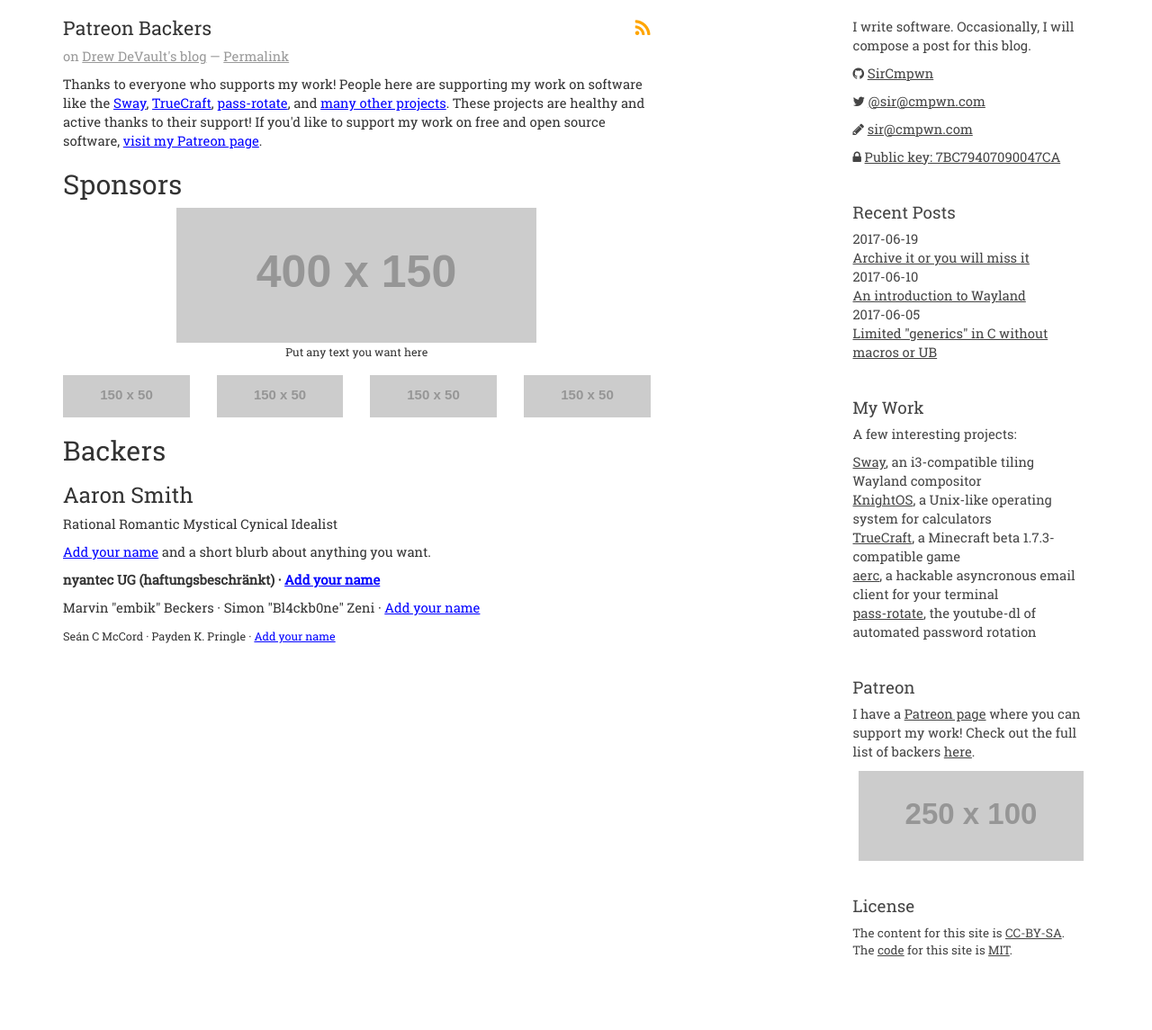
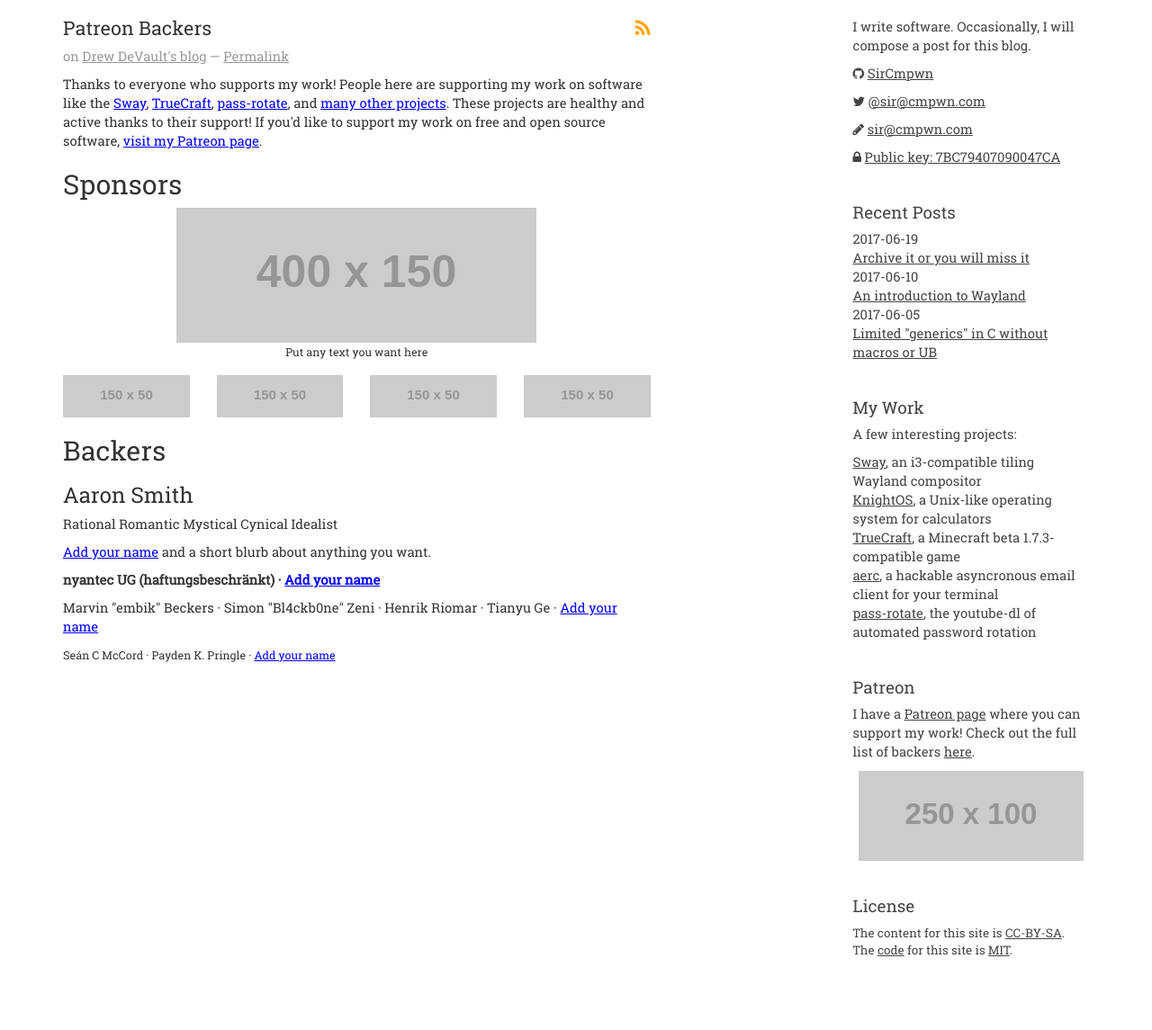
Before and after one commit to stormblog/sircmpwn.github.io, a Jekyll site: the page built from backers.html, in a window 1280 px wide. Shown: the whole page at 90% size. Built offline with Jekyll 4.4.1, drawn with Linux system fonts in a browser that asks for light colours.

Commit message:
Update backers.html

```diff
--- a/backers.html
+++ b/backers.html
@@ -52,6 +52,7 @@ title: Patreon Backers
   </div>
 </div>
 <h2>Backers</h2>
+<!-- TODO: Remove Aaron on next cycle -->
 <h3>Aaron Smith</h3>
 <p>Rational Romantic Mystical Cynical Idealist</p>
 <p>
@@ -67,6 +68,8 @@ title: Patreon Backers
 <p>
   Marvin "embik" Beckers ·
   Simon "Bl4ckb0ne" Zeni ·
+  Henrik Riomar ·
+  Tianyu Ge ·
   <a href="https://www.patreon.com/bePatron?c=174155&rid=1681109">Add your name</a>
 </p>
 <p>
```
